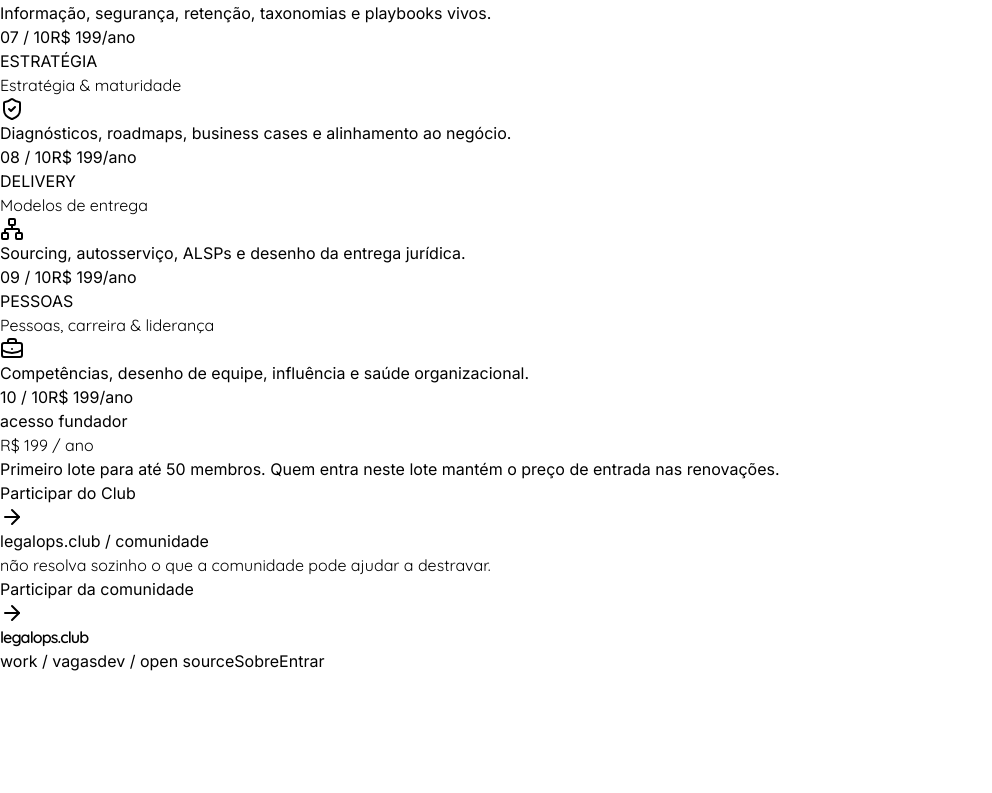
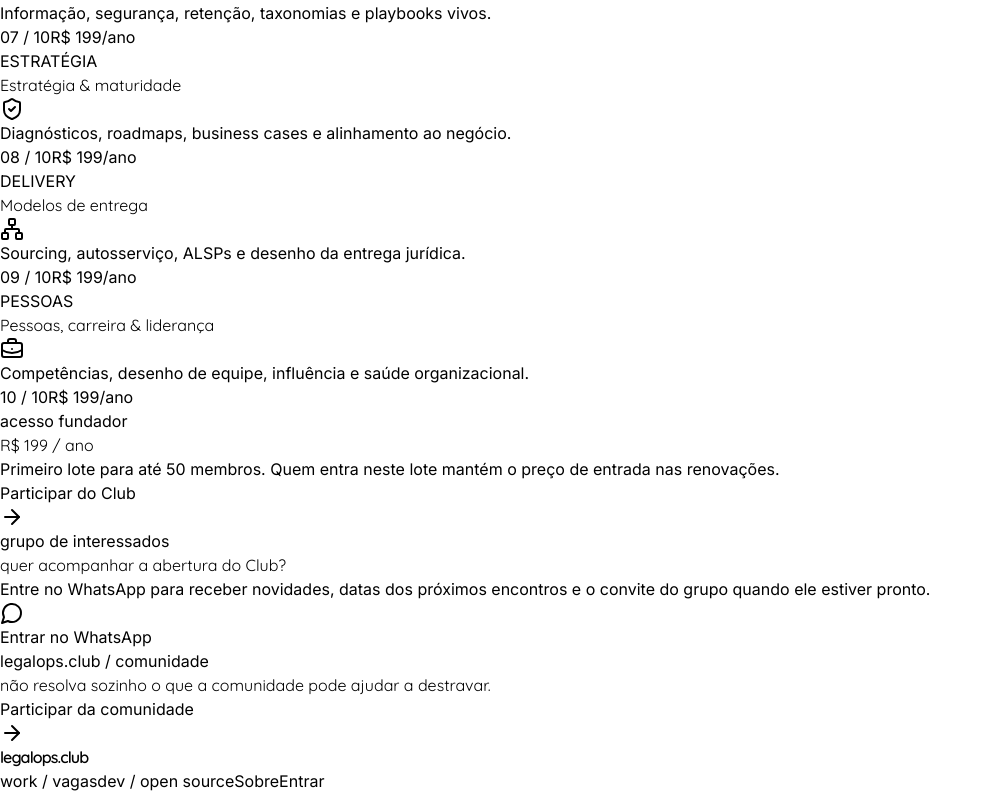
Before and after one commit to agenciaspace/legalops, a Next.js app: page /club in a window 1280 px wide. Shown: the part 1943-2736 px from the top of the page, without its empty margins (0-992 px from the left). Before the commit the page ends 2616 px from the top, so only its background shows below. Built offline with nearby package versions, Linux system fonts and the light colour scheme; no server answers.

Commit message:
feat: add WhatsApp interest CTA to Club landing

```diff
--- a/app/club/page.tsx
+++ b/app/club/page.tsx
@@ -90,6 +90,8 @@
 export default function ClubLandingPage() {
   const firstTier = CLUB_LAUNCH_TIERS[0]
   const annualPrice = formatBRL(firstTier.annualPrice)
+  const whatsappInterestUrl = process.env.NEXT_PUBLIC_CLUB_WHATSAPP_URL
+    || 'https://wa.me/?text=Quero%20entrar%20no%20grupo%20de%20interessados%20do%20LegalOps.club'
 
   return (
     <div className="min-h-screen bg-[#F5F1E8] text-[#111111]" style={bodyFont}>
@@ -187,6 +189,17 @@
           </div>
         </section>
 
+        <section className="border-b border-[#CEC8BD] bg-[#EDE5D8]">
+          <div className="mx-auto flex max-w-[1040px] flex-col gap-6 px-5 py-12 sm:px-8 md:flex-row md:items-center md:justify-between md:py-14">
+            <div>
+              <p className="text-[10px] font-bold uppercase tracking-[0.14em] text-[#C9684F]">grupo de interessados</p>
+              <h2 className="mt-3 text-3xl font-semibold tracking-[-0.05em] sm:text-4xl" style={roundedFont}>quer acompanhar a abertura do Club?</h2>
+              <p className="mt-2 max-w-[620px] text-sm leading-6 text-[#69635E]">Entre no WhatsApp para receber novidades, datas dos próximos encontros e o convite do grupo quando ele estiver pronto.</p>
+            </div>
+            <a href={whatsappInterestUrl} target="_blank" rel="noreferrer" className="inline-flex shrink-0 items-center justify-center gap-2 rounded-lg bg-[#1F8F55] px-5 py-3 text-sm font-bold text-white transition hover:bg-[#187645]"><MessageCircle className="h-4 w-4" /> Entrar no WhatsApp</a>
+          </div>
+        </section>
+
         <section className="mx-auto grid max-w-[1180px] gap-8 px-5 py-16 sm:px-8 sm:py-24 md:grid-cols-[1fr_auto] md:items-end">
           <div>
             <p className="text-[10px] font-bold uppercase tracking-[0.14em] text-[#C9684F]">legalops.club / comunidade</p>
```
Also changed, not shown: 1 other file (tests, documents, lock files or other folders).
